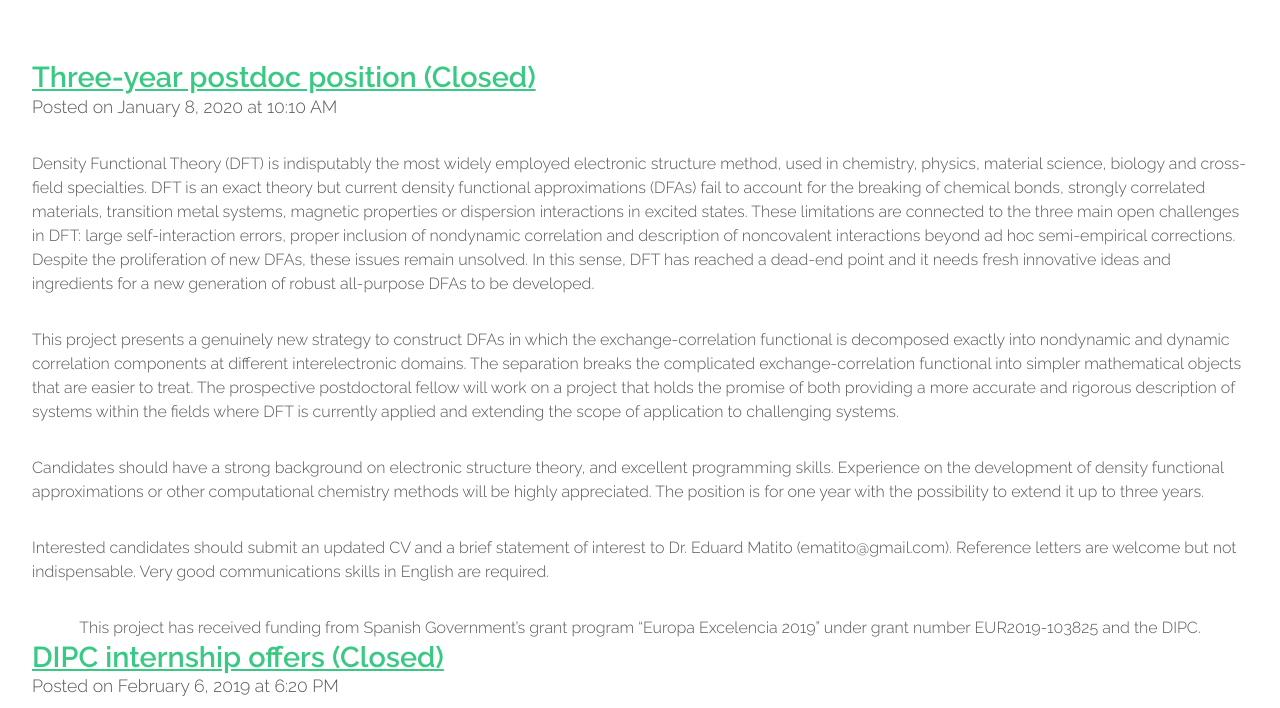
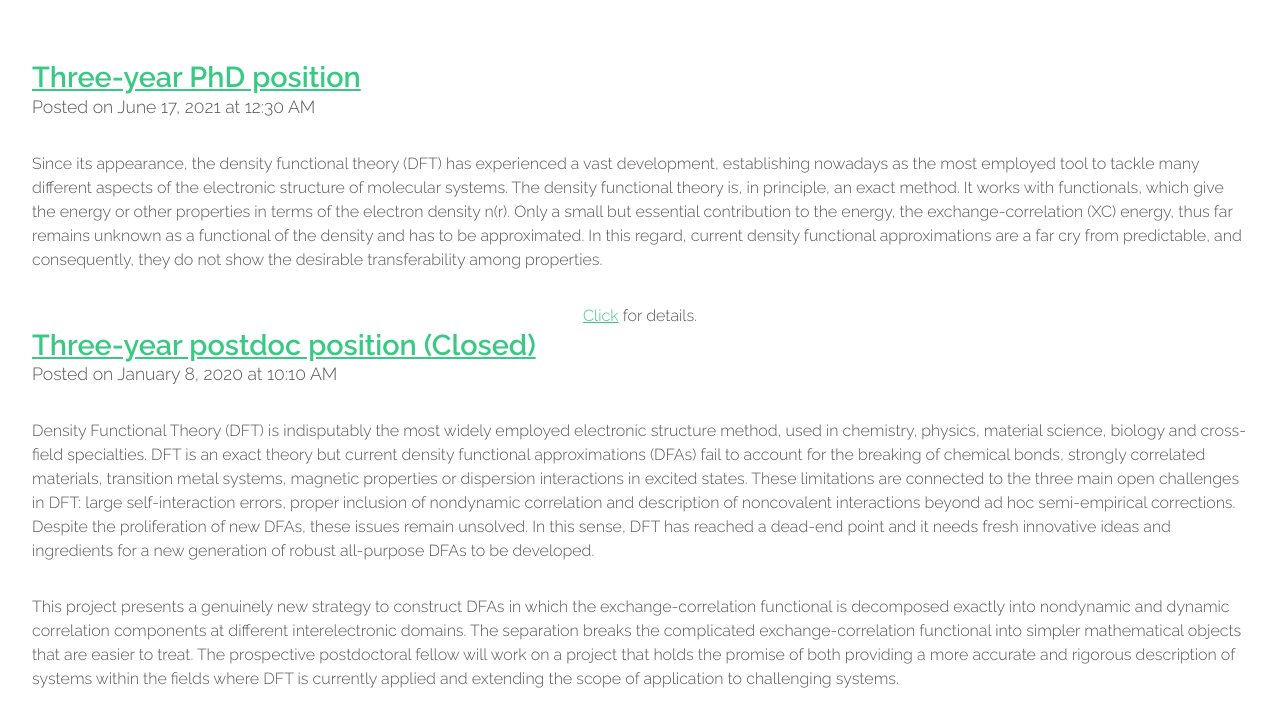
Before and after one commit to old-jekyll-templates/Horizons-Jekyll-Theme, a Jekyll site: the page built from openings.html, in a window 1280 px wide and 900 px high, cut to the strip 192-900 px from the top of the window. Built offline with Jekyll 4.4.1, drawn with Linux system fonts in a browser that asks for light colours; some of the changed text lies outside the part shown.

Commit message:
Update openings.html

```diff
--- a/openings.html
+++ b/openings.html
@@ -9,6 +9,14 @@ layout: main
 
 				<!-- Sidebar -->
 				<div id="sidebar" class="4u sidebar">
+					<section>
+						<header class="major">
+							<h2>PhD position</h2>
+						</header>
+						<ul class="default">
+							<li><a href="#phd-position">Three-year PhD position</a></li>
+						</ul>
+					</section>
 					<section>
 						<header class="major">
 							<h2>Postdoc position</h2>
@@ -30,7 +38,22 @@ layout: main
 				<!-- Content -->
 				<div id="content" class="8u skel-cell-important">
 					<section>
-                                          <header class="major">
+
+				          <header class="major">
+					<a id="phd-position"><h2>Three-year PhD position </h2></a>
+					<span class="byline">Posted on June 17, 2021 at 12:30 AM</span>
+				</header>
+				<p>Since its appearance, the density functional theory (DFT) has experienced a vast development,
+                                   establishing nowadays as the most employed tool to tackle many different aspects of the electronic
+                                   structure of molecular systems. The density functional theory is, in principle, an exact method. It
+                                   works with functionals, which give the energy or other properties in terms of the electron density
+                                   n(r). Only a small but essential contribution to the energy, the exchange-correlation (XC) energy,
+                                   thus far remains unknown as a functional of the density and has to be approximated. In this regard,
+                                   current density functional approximations are a far cry from predictable, and consequently, they do
+                                   not show the desirable transferability among properties.</p>
+                                   <center><a href="{{ site.baseurl }}/offers/phd_offer_2021.pdf">Click</a> for details.</center>
+
+					<header class="major">
 					<a id="postdoc-position"><h2>Three-year postdoc position (Closed) </h2></a>
 					<span class="byline">Posted on January 8, 2020 at 10:10 AM</span>
 				</header>
```
